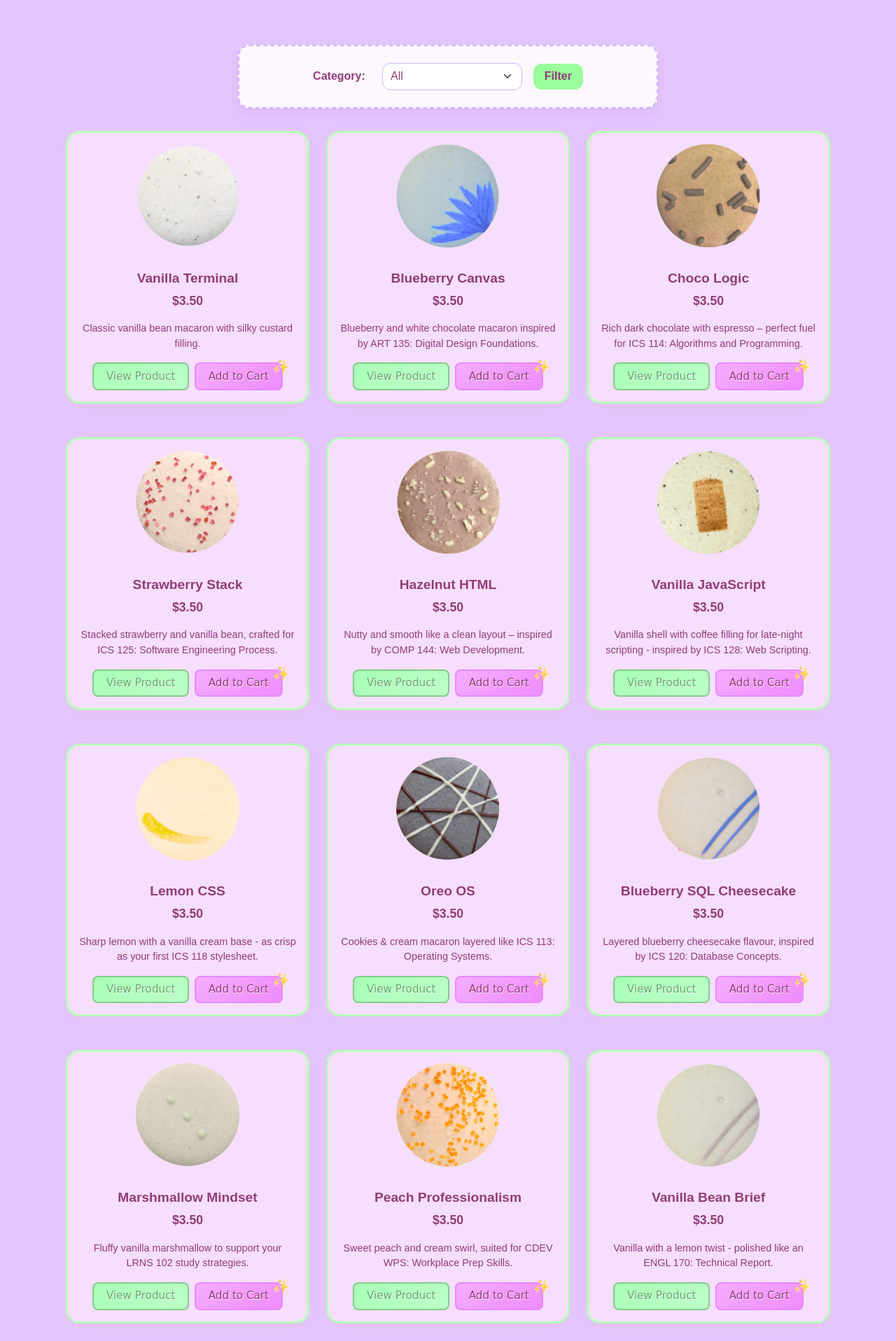
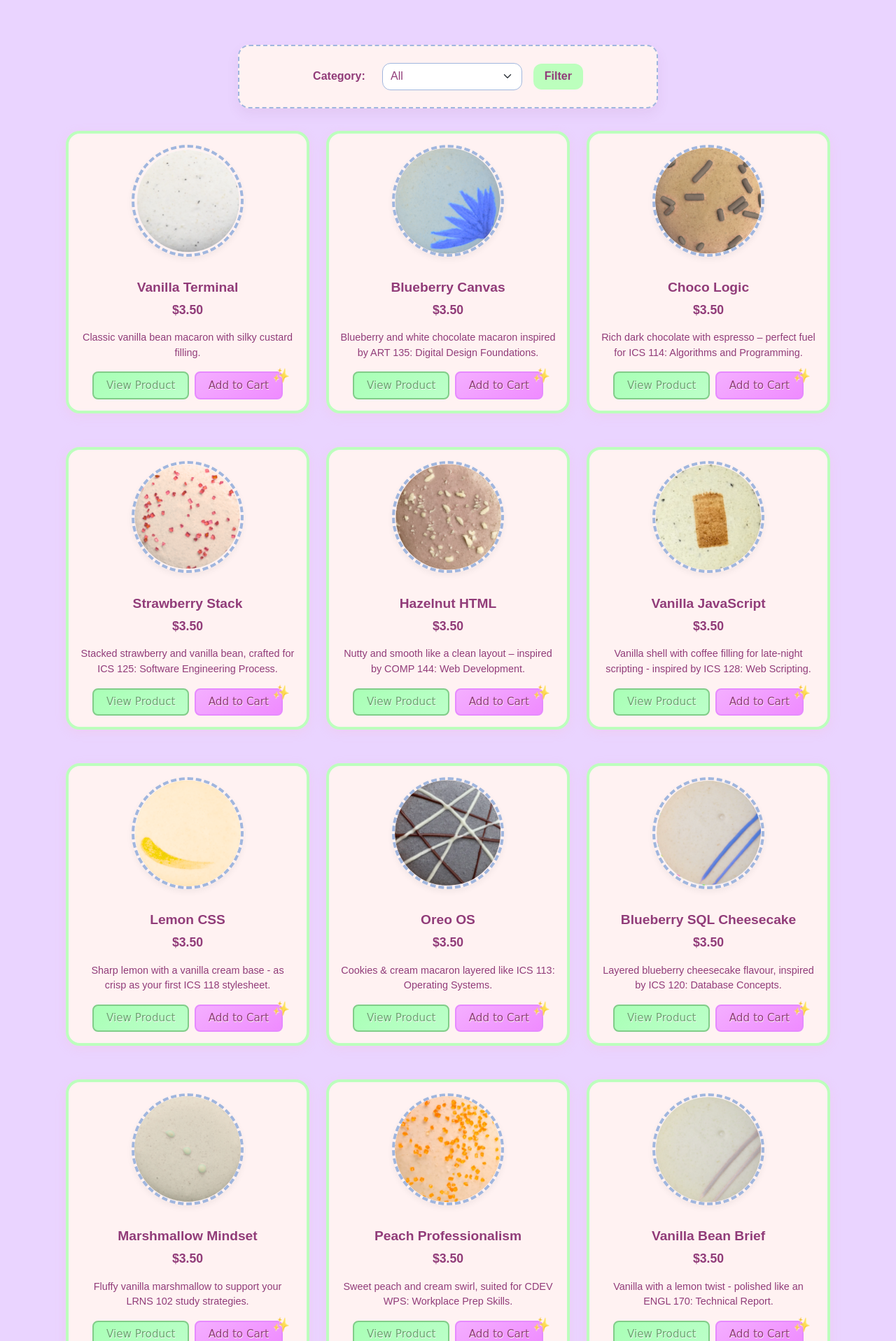
Before and after one commit to taylare/sweetest-curriculum, a PHP site: page /store.php in a window 1280 px wide. Shown: the part 64-1981 px from the top of the page at 70% size. Run offline with PHP 8.4, Linux system fonts and the light colour scheme; data comes from the database, SQL or seed files in the repository; some libraries are stand-ins or nearby versions.

Commit message:
Created delete-cart-item.php to let users remove items from their cart. Cleaned up the code in cart.php to make it easier to read and added comments to explain what each part does. Restyled the cart page with a pastel theme, added tooltips to the delete buttons, centered the totals, and added a fun macaron progress bar. Also updated the store page filter form and buttons to match the pastel style with smooth hover effects.

```diff
--- a/assets/css/styles.css
+++ b/assets/css/styles.css
@@ -2,12 +2,12 @@
 /****** VARIABLES *******/
 /************************/
 :root {
-	--magnolia: #FCF3FF;
+	--magnolia: #f4e1fb;
 	--roseQuartz: #B09CB7;
 	--lavendarBlush: #FFF2F2;
 	--powderBlue: #A0B6DE;
-  --plum: #CFFFD0;
-  --teaGreen: #913C79;
+  --plum: #913C79;
+  --teaGreen: #bcffbd;
 }
 
 /* EXAMPLE OF HOW TO USE VARIABLES */
@@ -668,10 +698,10 @@ body.cart-body {
 
 /* whole page background and base font */
 .product-page-body {
-  background-color: #e3c6ff; /* light purple background */
+  background-color: #ead4ff;
   padding: 2rem;
   font-family: 'Quicksand', sans-serif;
-  color: #913C79; /* dark purple text */
+  color: var(--plum);
 }
 
 /* page heading */
@@ -680,23 +710,23 @@ body.cart-body {
   font-size: 2.5rem;
   font-weight: 700;
   margin-bottom: 2rem;
-  color: #913C79;
+  color: var(--plum);
 }
 
 /* label text for filter dropdown */
 .product-page-label {
   font-weight: 600;
-  color: #913C79;
+  color: var(--plum);
 }
 
 /* category filter dropdown box */
 .product-page-select {
   width: 200px;
   border-radius: 12px;
-  border: 1px solid #fcefd9;
-  background-color: #fdf7ff;
+  border: 1px solid var(--powderBlue);
+  background-color: var(--magnolia);
   padding: 0.4rem 0.7rem;
-  color: #c75d77;
+  color: var(--plum);
 }
 
 /* filter button (before hover) */
@@ -712,15 +742,15 @@ body.cart-body {
 
 /* filter button on hover */
 .product-page-btn:hover {
-  background-color: #a6c4f2; /* soft blue when hovered */
+  background-color: var(--powderBlue);
 }
 
 
 /* product card container */
 .product-card {
   border-radius: 20px;
-  background-color: rgb(246, 222, 255); /* soft lavender */
-  border: 3px solid #b9ffba;
+  background-color: var(--lavendarBlush);
+  border: 4px solid var(--teaGreen);
   box-shadow: 0 4px 15px rgba(255, 182, 193, 0.2); /* subtle pink shadow */
   transition: transform 0.3s ease; /* allows hover bounce */
 }
@@ -732,23 +762,27 @@ body.cart-body {
 
 /* image at top of card */
 .product-card-img {
-  border-top-left-radius: 20px;
-  border-top-right-radius: 20px;
-  padding: 1rem;
-  height: 180px;
-  object-fit: contain; /* keeps image from stretching */
+  border-radius: 50%; /* makes the image a circle */
+  border: 4px dashed var(--powderBlue); /* cute dashed border */
+  width: 160px;
+  height: 160px;
+  object-fit: cover; /* ensure image fills circle without distortion */
+  display: block;
+  margin: 1rem auto 1rem; /* center image and add spacing below */
+  box-shadow: 0 4px 8px rgba(0, 0, 0, 0.05); /* optional soft shadow */
 }
+
 
 /* product name */
 .product-card-title {
-  color: #913C79;
+  color: var(--plum);
   font-weight: 600;
   font-size: 1.2rem;
 }
 
 /* price display */
 .product-card-text {
-  color: #913C79;
+  color: var(--plum);
   font-size: 1.1rem;
   font-weight: bold;
 }
@@ -831,8 +865,8 @@ body.cart-body {
   gap: 1rem;                      /* space between elements */
   margin: 2rem auto;
   max-width: 600px;
-  background-color: #fdf7ff;
-  border: 2px dashed #c8b6ff;
+  background-color: var(--lavendarBlush);
+  border: 2px dashed var(--powderBlue);
   border-radius: 16px;
   padding: 1.5rem;
   box-shadow: 0 8px 18px rgba(146, 60, 121, 0.08);
@@ -841,7 +875,7 @@ body.cart-body {
 /* label text inside the form */
 .product-page-label {
   font-weight: bold;
-  color: #923c79;
+  color: var(--plum);
   font-family: 'Quicksand', sans-serif;
   margin-right: 0.5rem;
 }
@@ -849,22 +883,22 @@ body.cart-body {
 /* dropdown box inside the form */
 .product-page-select {
   border-radius: 12px;
-  border: 1px solid #c8b6ff;
+  border: 1px solid var(--powderBlue);
   padding: 0.4rem 0.7rem;
   font-family: 'Quicksand', sans-serif;
   background-color: #fff;
-  color: #923c79;
+  color: var(--plum);
 }
 
 .product-page-select:focus {
-  border-color: #c8b6ff;
+  border-color: var(--powderBlue);
   box-shadow: 0 0 0 4px rgba(207, 178, 255, 0.3);
 }
 
 /* filter button inside the form */
 .product-page-btn {
-  background-color: rgb(154, 255, 154);
-  color: #923c79;
+  background-color: var(--teaGreen);
+  color: var(--plum);
   font-weight: 600;
   border: none;
   border-radius: 12px;
--- a/store.php
+++ b/store.php
@@ -115,7 +115,7 @@ if ($product_result) {
 </div>
 
 <!-- toast notification for flash messages (like "added to cart") -->
-<?php if (!empty($_SESSION['flash'])): ?>
+<?php if (!empty($_SESSION['store-flash'])): ?>
 <div aria-live="polite" aria-atomic="true" class="position-fixed bottom-0 end-0 p-3" style="z-index: 9999;">
   <div class="toast show custom-toast" role="alert">
     <div class="d-flex">
```
Also changed, not shown: other parts of assets/css/styles.css (+63 -33 lines), cart.php (+63 -46 lines), delete-cart-item.php (added, +41 -0 lines), assets/images/macaron-blue.png (added), assets/images/macaron-empty.png (deleted), assets/images/macaron-green.png (renamed from assets/images/macaron.png), assets/images/macaron-magenta.png (added), assets/images/macaron-sad.png (added), assets/images/macaron-yellow.png (added).
